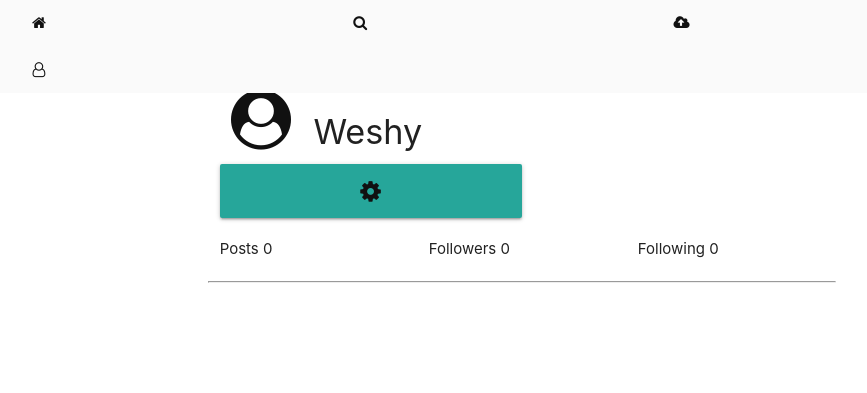
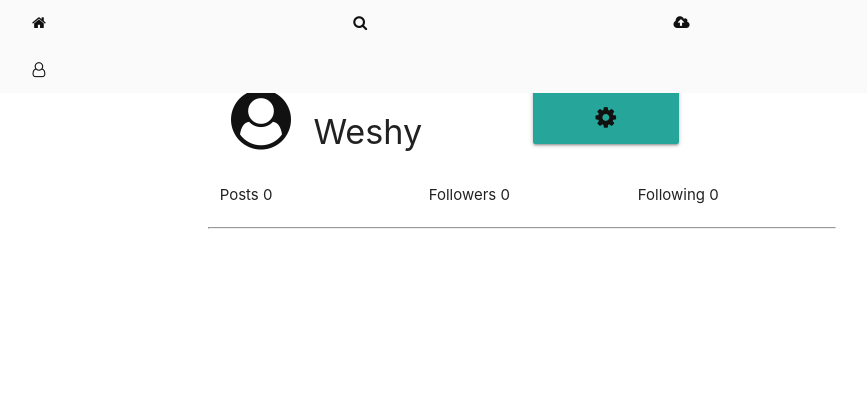
Before and after one commit to andyweru/-MC_11_Insta_Clone, a Django app: page /profile/ in a window 1280 px wide. Shown: the top 393 px of the page, without its empty margins (118-985 px from the left). Run offline with Django 3.2, Linux system fonts and the light colour scheme; the visitor is signed in with stand-in values (Sample User, id 1); some libraries are stand-ins or nearby versions.

Commit message:
changed profile page layout

```diff
--- a/instagram/templates/profile.html
+++ b/instagram/templates/profile.html
@@ -6,15 +6,18 @@
 <br>
     <div class="container">
         <div class="row">
-            <div class="col m12 container">
+            <div class="col m6 s6 container">
                 <i id="avatar" class=" center-align fa fa-user-circle col m12s"></i>
-                <h4 class="col m6">Weshy</h4><a class='dropdown-trigger btn-large col m6' href='#' data-target='dropdown1'><i class="fa fa-cog"></i></a>
+                <h4 class="col m6">Weshy</h4>
+            </div>
+            <div class="container col m6 s6">
+                    <a class='dropdown-trigger btn-large col m6' href='#' data-target='dropdown1'><i class="fa fa-cog"></i></a>
 
-                        <ul id='dropdown1' class='dropdown-content'>
-                                <li><a href="#!">Profile</a></li>
-                                <li class="divider" tabindex="-1"></li>
-                                <li><a href="/logout">LogOut</a></li>
-                        </ul>
+                    <ul id='dropdown1' class='dropdown-content'>
+                            <li><a href="#!">Profile</a></li>
+                            <li class="divider" tabindex="-1"></li>
+                            <li><a href="/logout">LogOut</a></li>
+                    </ul>
             </div>
         </div>
 
```
